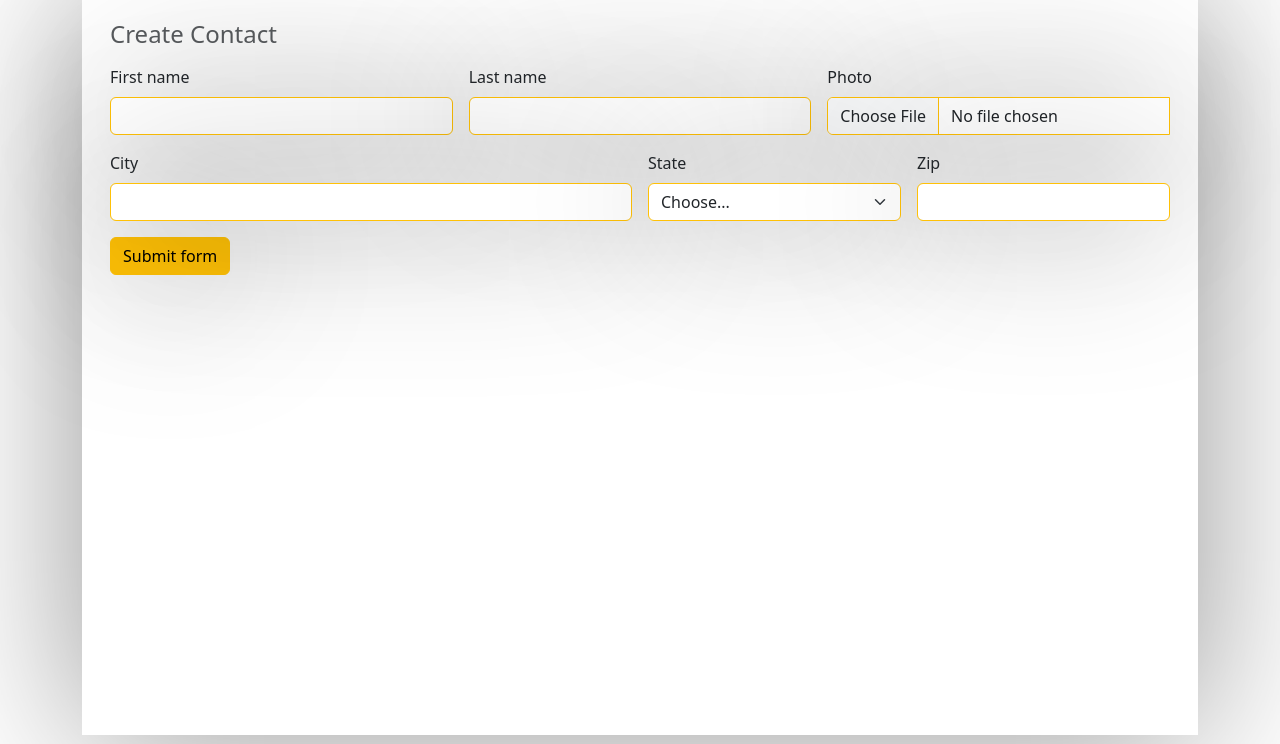
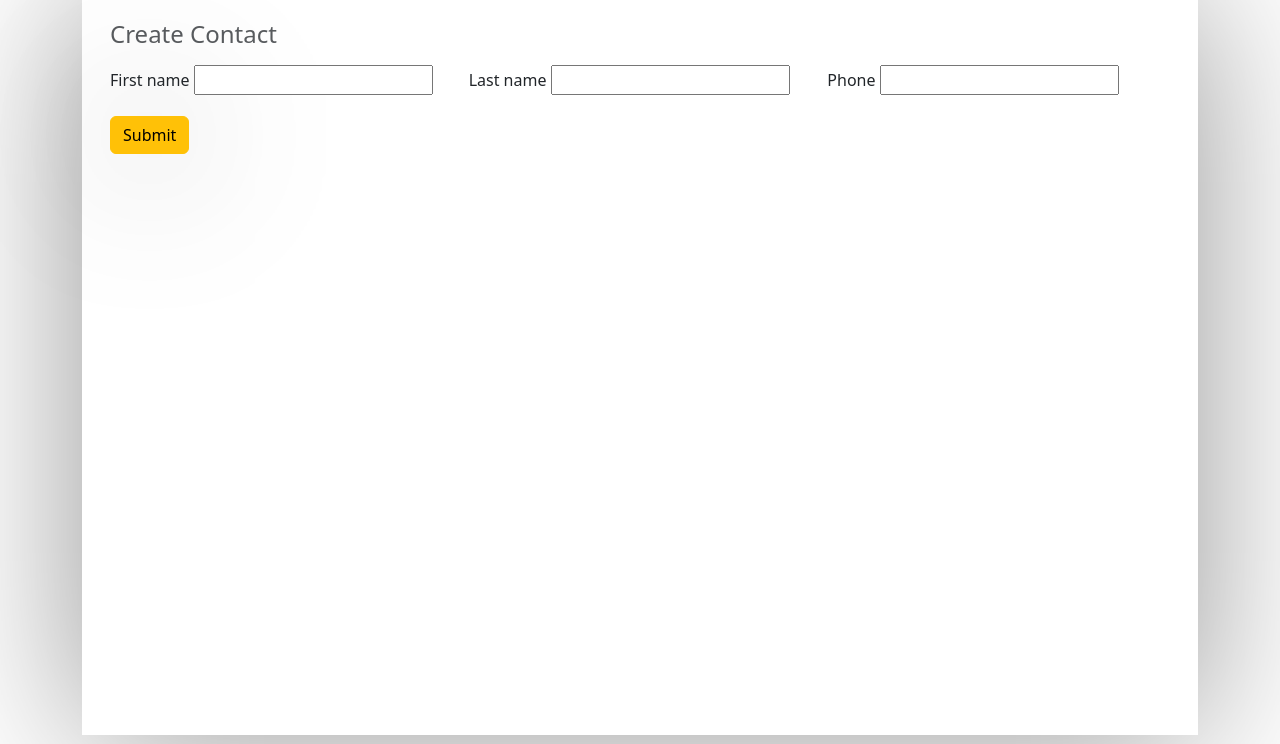
Before and after one commit to savioomio/projeto-agenda-django, a Django app: page /contact/create/ in a window 1280 px wide. Shown: the part 56-800 px from the top of the page. Run offline with Django 4.2, Linux system fonts and the light colour scheme; some libraries are stand-ins or nearby versions.

Commit message:
fazendo a views do meu form de cadastro de contatos

```diff
--- a/base_templates/global/partials/head.html
+++ b/base_templates/global/partials/head.html
@@ -1,4 +1,5 @@
   {% load static %}
+
   <meta charset="utf-8">
   <meta name="viewport" content="width=device-width, initial-scale=1, shrink-to-fit=no">
   <link rel="stylesheet" href="{% static "bootstrap/css/bootstrap.css" %} ">
--- a/contact/templates/contact/create.html
+++ b/contact/templates/contact/create.html
@@ -4,39 +4,38 @@
 
 <div class="container m-3 ">
     <h2 class="mb-3 fs-4 form-text">Create Contact</h2>
-    <form class="row g-3 needs-validation" action="" method="POST" enctype="multipart/form-data"  novalidate>
+    <form class="row g-3 needs-validation" action=" {% url "contact:create" %} " method="POST" enctype="multipart/form-data">
         {% csrf_token %}
+
+        {% for field in form %}
+
         <div class="col-md-4 position-relative">
-          <label for="validationTooltip01" class="form-label">First name</label>
-          <input type="text" class="form-control border-1 border-warning shadow-big" name="first_name" id="validationTooltip01" required>
-          <div class="valid-tooltip">
-            Certo!
-          </div>
+          <label for="{{field.id_for_label}}" class="form-label">{{field.label}}</label>
+          {{ field }}
+        </div>
+        {% endfor %}
+        {% comment %}<div class="col-md-4 position-relative">
+          <label for="id_last_name" class="form-label">Last name</label>
+          <input type="text" class="form-control border-1 borlastarning shadow-big" name="last_name" maxlength="255" id="id_last_name" required>
         </div>
         <div class="col-md-4 position-relative">
-          <label for="validationTooltip02" class="form-label">Last name</label>
-          <input type="text" class="form-control border-1 border-warning shadow-big" id="validationTooltip02" required>
-          <div class="valid-tooltip">
-            Certo!
+
+          <label for="validationTooltipUsername" class="form-label">Photo</label>
+          <div class="input-group">
+            <input type="file" class="form-control border-1 border-warning shadow-big" aria-label="file example" >
+            <div class="invalid-feedback">Example invalid form file feedback</div>
           </div>
-        </div>
-        <div class="col-md-4 position-relative">
-            <label for="validationTooltipUsername" class="form-label">Photo</label>
-            <div class="input-group">
-                <input type="file" class="form-control border-1 border-warning shadow-big" aria-label="file example" required>
-                <div class="invalid-feedback">Example invalid form file feedback</div>
-            </div>
         </div>
         <div class="col-md-6 position-relative">
           <label for="validationTooltip03" class="form-label">City</label>
-          <input type="text" class="form-control border-1 border-warning shadow-big" id="validationTooltip03" required>
+          <input type="text" class="form-control border-1 border-warning shadow-big" id="validationTooltip03" >
           <div class="invalid-tooltip">
             Please provide a valid city.
           </div>
         </div>
         <div class="col-md-3 position-relative">
           <label for="validationTooltip04" class="form-label">State</label>
-          <select class="form-select border-1 border-warning shadow-big" id="validationTooltip04" required>
+          <select class="form-select border-1 border-warning shadow-big" id="validationTooltip04" >
             <option selected disabled value="">Choose...</option>
             <option>...</option>
           </select>
@@ -46,13 +45,13 @@
         </div>
         <div class="col-md-3 position-relative">
           <label for="validationTooltip05" class="form-label">Zip</label>
-          <input type="text" class="form-control border-1 border-warning shadow-big" id="validationTooltip05" required>
+          <input type="text" class="form-control border-1 border-warning shadow-big" id="validationTooltip05" >
           <div class="invalid-tooltip">
             Please provide a valid zip.
           </div>
-        </div>
+        </div> {% endcomment %}
         <div class="col-12">
-          <button class="btn btn-warning shadow-big" type="submit">Submit form</button>
+          <input class="btn btn-warning shadow-big" type="submit"></input>
         </div>
       </form>
 </div>
--- a/contact/views/contact_forms.py
+++ b/contact/views/contact_forms.py
@@ -1,12 +1,28 @@
 from django.shortcuts import get_object_or_404, render, redirect
 from contact.models import Contact
+from django import forms
+
+class ContactForm(forms.ModelForm):
+    class Meta:
+        model = Contact
+        fields = (
+            'first_name', 'last_name', 'phone',
+        )
 
 def create(request):
+    if request.method == 'POST':
+        context = {
+            'form': ContactForm(request.POST),
+        }
+        return render(
+            request,
+            'contact/create.html',
+            context
+        )
 
     context = {
-
+        'form': ContactForm(),
     }
-
     return render(
         request,
         'contact/create.html',
--- a/requirements.txt
+++ b/requirements.txt
@@ -2,6 +2,7 @@ asgiref==3.7.2
 beautifulsoup4==4.12.2
 Django==4.2.5
 django-bootstrap-v5==1.0.11
+django-widget-tweaks==1.5.0
 Faker==19.6.2
 Pillow==10.0.1
 python-dateutil==2.8.2
```
